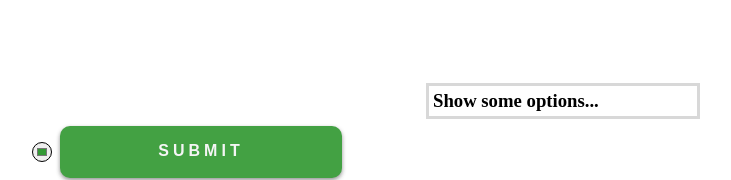
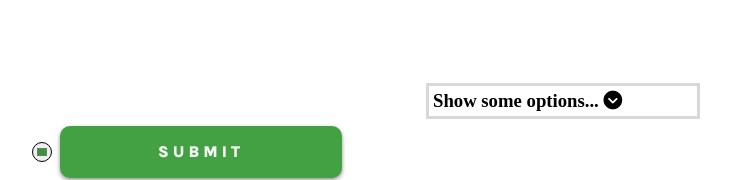
Before and after one commit to elVazquez222/react_ts_button_template, a React (Create React App) app: page / in a window 1280 px wide. Shown: the top 180 px of the page, without its empty margins (38-769 px from the left). Built offline with nearby package versions, Linux system fonts and the light colour scheme.

Commit message:
update index.html to provide fontawesome icons and updated page title

```diff
--- a/public/index.html
+++ b/public/index.html
@@ -24,7 +24,10 @@
       work correctly both with client-side routing and a non-root public URL.
       Learn how to configure a non-root public URL by running `npm run build`.
     -->
-    <title>React App</title>
+    <link href="https://fonts.googleapis.com/css2?family=Karla:wght@800&display=swap" rel="stylesheet">
+    <!-- For fontawesome icons -->
+    <script src="https://kit.fontawesome.com/5da1e61814.js" crossorigin="anonymous"></script>
+    <title>React Button Template</title>
   </head>
   <body>
     <noscript>You need to enable JavaScript to run this app.</noscript>
--- a/src/index.html
+++ /dev/null
@@ -1,15 +0,0 @@
-<html>
-    <head><link rel="stylesheet" href="https://cdnjs.cloudflare.com/ajax/libs/normalize/8.0.1/normalize.css">
-        <meta name="viewport" content="width=device-width, initial-scale=1">
-        <link rel="stylesheet" href="index.css">
-        <link rel="preconnect" href="https://fonts.gstatic.com">
-        <link href="https://fonts.googleapis.com/css2?family=Karla:wght@800&display=swap" rel="stylesheet">
-        <!-- For fontawesome icons -->
-        <script src="https://kit.fontawesome.com/5da1e61814.js" crossorigin="anonymous"></script>
-        <title>React Button Template</title>
-    </head>
-    <body>
-        <div id="root">
-        <script src="index.pack.js"></script>
-    </body>
-</html>
```
